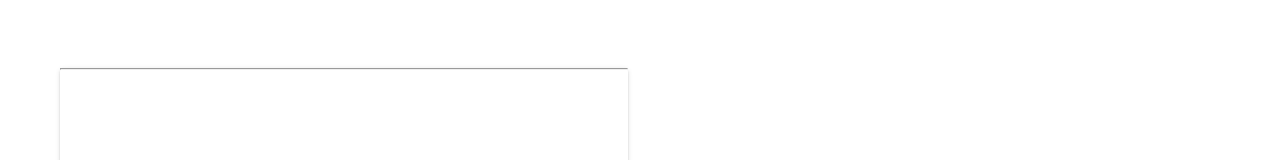
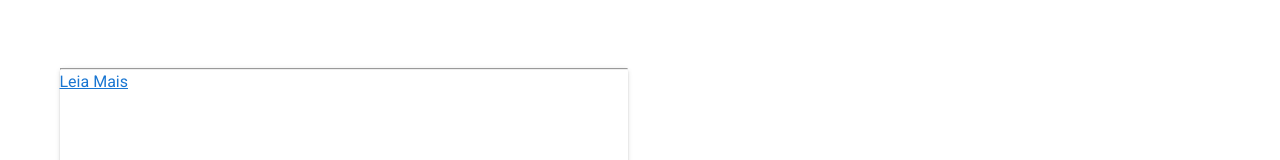
Before and after one commit to danvitoriano/vue-pwa-shopping, a Vue app: page /news in a window 1280 px wide. Shown: the part 473-633 px from the top of the page. Built offline with nearby package versions, Linux system fonts and the light colour scheme.

Commit message:
Adicionado link na notícia

```diff
--- a/src/components/CardNews.vue
+++ b/src/components/CardNews.vue
@@ -8,7 +8,7 @@
             <h5>{{ item.data_publicacao }}</h5>
             <hr />
             <h4>{{ item.introducao }}</h4>
-            <a href="" target="blank">{{ item.link }}</a>
+            <a v-bind:href="item.link" target="blank">Leia Mais</a>
           </v-card>
         </v-col>
       </v-row>
--- a/src/views/News.vue
+++ b/src/views/News.vue
@@ -1,5 +1,5 @@
 <template>
-  <v-app id="inspire">
+  <v-app class="busca" id="inspire">
     <v-app-bar app shrink-on-scroll>
       <!-- <v-app-bar-nav-icon></v-app-bar-nav-icon> -->
 
@@ -87,6 +87,10 @@ export default {
 </script>
 
 <style scoped>
+.busca {
+  background-color: thistle;
+}
+
 .assunto-input {
   border: 1px solid black;
   border-radius: 5px;
```
